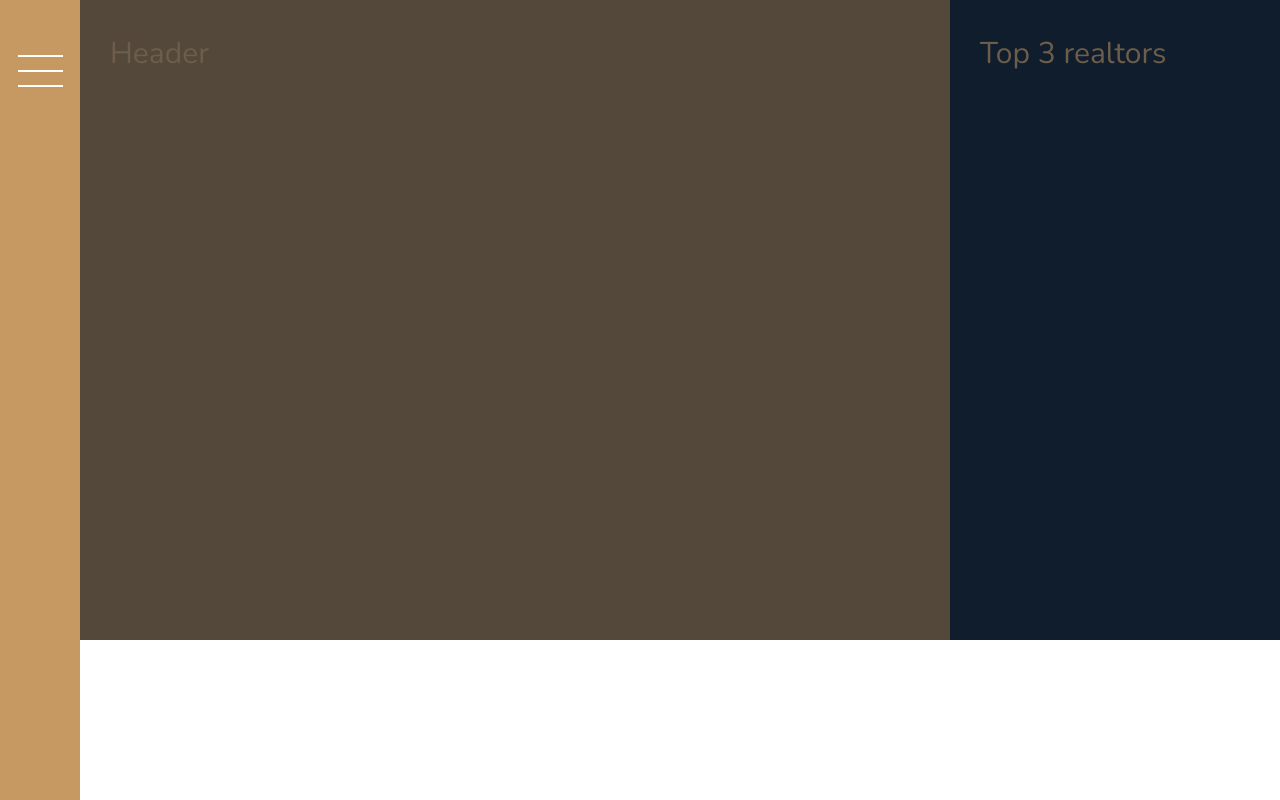
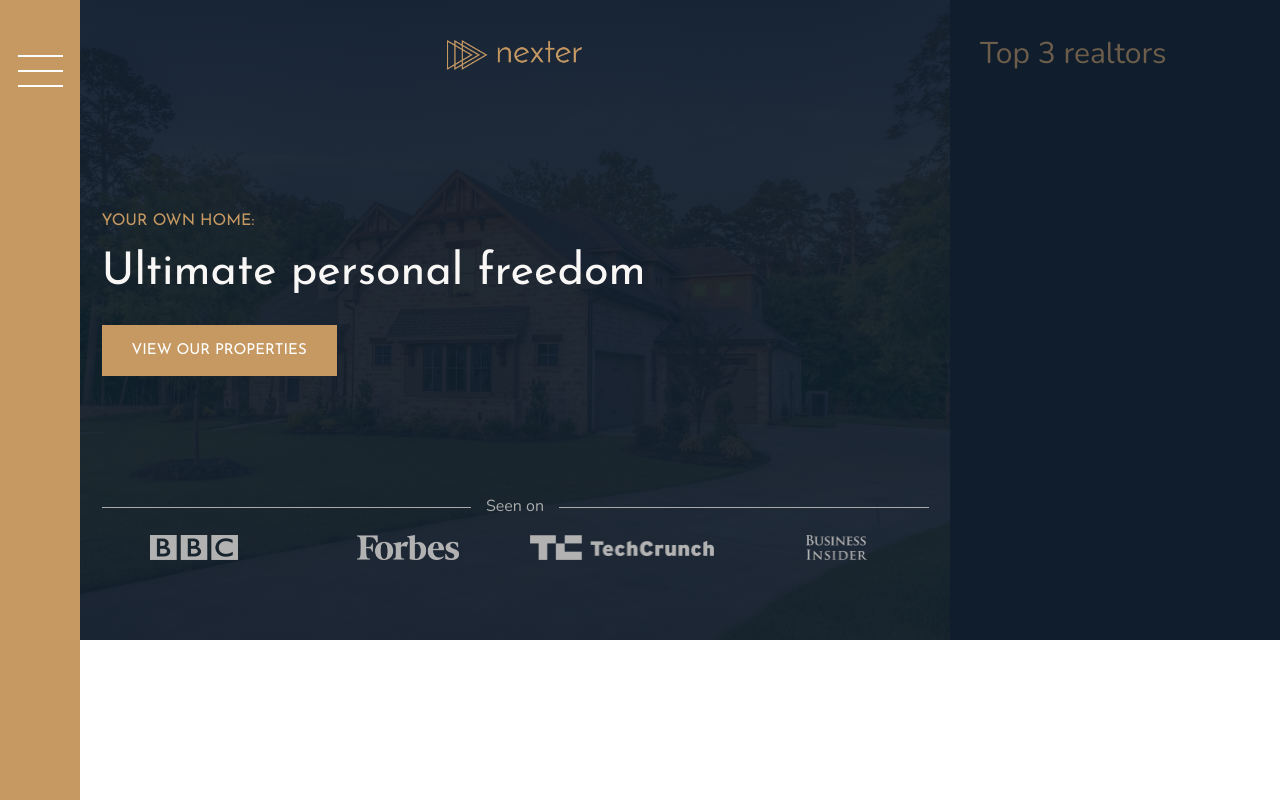
Before and after one commit to SparrowMike/advancedCSS, a website: page Nexter/index.html in a window 1280 px wide. Shown: the top 800 px of the page. Drawn offline with nearby package versions, Linux system fonts and the light colour scheme.

Commit message:
feat: 🎸 header

```diff
--- a/Nexter/index.html
+++ b/Nexter/index.html
@@ -17,7 +17,17 @@
         </div>
 
         <header class="header">
-            Header
+            <img src="./img/logo.png" alt="Nexter logo" class="header__logo">
+            <h3 class="heading-3">Your own home:</h3>
+            <h1 class="heading-1">Ultimate personal freedom</h1>
+            <button class="btn header__btn">View our properties</button>
+            <div class="header__seenon-text">Seen on</div>
+            <div class="header__seenon-logos">
+                <img src="./img/logo-bbc.png" alt="Seen on logo 1">
+                <img src="./img/logo-forbes.png" alt="Seen on logo 2">
+                <img src="./img/logo-techcrunch.png" alt="Seen on logo 3">
+                <img src="./img/logo-bi.png" alt="Seen on logo 4">
+            </div>
         </header>
 
         <div class="realtors">
--- a/Nexter/sass/_footer.scss
+++ b/Nexter/sass/_footer.scss
@@ -23,7 +23,6 @@
     padding: 1.5rem;
     display: block;
     transition: all .2s;
-    backface-visibility: hidden;
 
     &:hover,
     &:active {
--- a/Nexter/sass/_header.scss
+++ b/Nexter/sass/_header.scss
@@ -1,4 +1,55 @@
 .header {
   background-color: $color-grey-dark-1;
   grid-column: full-start / col-end 6;
+  background-image: linear-gradient(rgba($color-secondary, .93), rgba($color-secondary, .93)), url(../img/hero.jpeg);
+  background-size: cover;
+  background-position: center;
+  padding: 8rem;
+  padding-top: 4rem;
+
+  display: grid;
+  grid-template-rows: 1fr min-content 6rem 1fr;
+  grid-template-columns: max-content;
+  grid-gap: 1.5rem;
+  justify-content: center;
+
+  &__logo {
+    height: 3rem;
+    justify-self: center;
+  }
+
+  &__btn {
+    align-self: start;
+    justify-self: start;
+  }
+
+  &__seenon-text {
+    display: grid;
+    grid-template-columns: 1fr max-content 1fr;
+    grid-column-gap: 1.5rem;
+    align-items: center;
+
+    font-size: 1.6rem;
+    color: $color-grey-light-2;
+
+    &::before,
+    &::after  {
+      content: '';
+      height: 1px;
+      display: block;
+      background-color: currentColor;
+    }
+  }
+
+  &__seenon-logos {
+    display: grid;
+    grid-template-columns: repeat(4, 1fr);
+    grid-column-gap: 3rem;
+    justify-items: center;
+
+    img {
+      height: 2.5rem;
+      filter: brightness(70%);
+    }
+  }
 }
--- a/Nexter/sass/_typography.scss
+++ b/Nexter/sass/_typography.scss
@@ -5,6 +5,9 @@
 
 .heading-1 {
   @extend %heading;
+  font-size: 4.5rem;
+  color: $color-grey-light-1;
+  line-height: 1
 }
 
 .heading-2 {
```
Also changed, not shown: Nexter/css/style.css.
